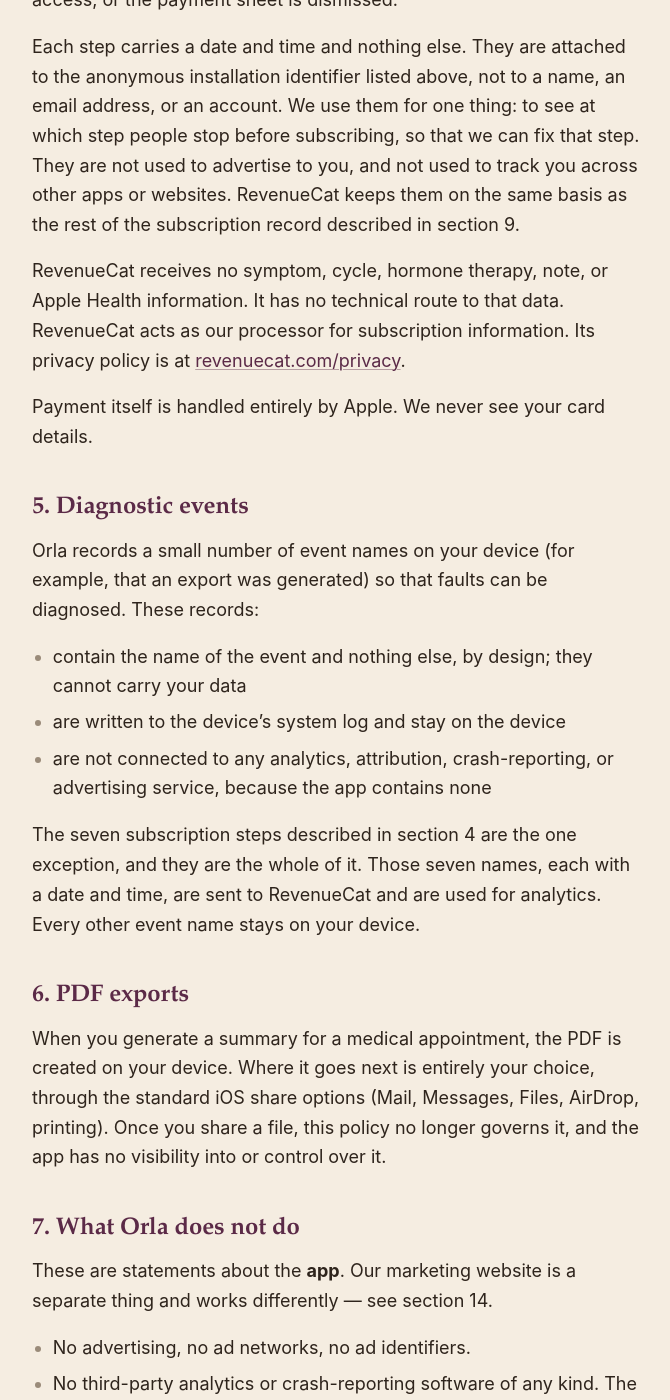
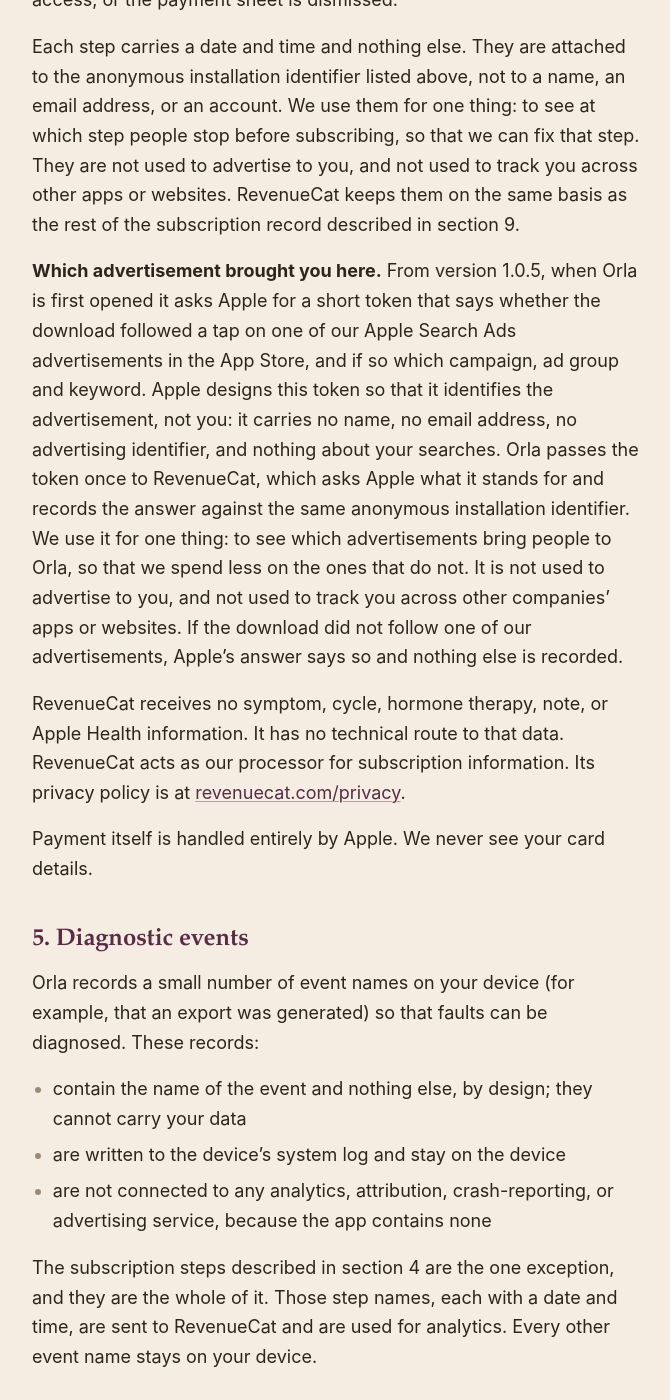
Before and after one commit to vdburger1991/tjbventures-legal, a Jekyll site: the page built from privacy.md, in a window 1280 px wide and 1400 px high, scrolled down 2365 px. Shown: the whole window, without its empty margins (304-974 px from the left). Built offline with Jekyll 4.4.1, drawn with Linux system fonts in a browser that asks for light colours; some of the changed text lies outside the part shown.

Commit message:
Orla privacy: Apple Search Ads attribution token from 1.0.5 (section 4, section 7 note); subscription-step count wording made version-neutral; updated 17 Sep 2026
Co-Authored-By: Claude Fable 5.1 <noreply@anthropic.com>

```diff
--- a/privacy.md
+++ b/privacy.md
@@ -52,6 +52,8 @@ Orla uses RevenueCat to manage App Store subscriptions. RevenueCat is the only t
 
 Each step carries a date and time and nothing else. They are attached to the anonymous installation identifier listed above, not to a name, an email address, or an account. We use them for one thing: to see at which step people stop before subscribing, so that we can fix that step. They are not used to advertise to you, and not used to track you across other apps or websites. RevenueCat keeps them on the same basis as the rest of the subscription record described in section 9.
 
+**Which advertisement brought you here.** From version 1.0.5, when Orla is first opened it asks Apple for a short token that says whether the download followed a tap on one of our Apple Search Ads advertisements in the App Store, and if so which campaign, ad group and keyword. Apple designs this token so that it identifies the advertisement, not you: it carries no name, no email address, no advertising identifier, and nothing about your searches. Orla passes the token once to RevenueCat, which asks Apple what it stands for and records the answer against the same anonymous installation identifier. We use it for one thing: to see which advertisements bring people to Orla, so that we spend less on the ones that do not. It is not used to advertise to you, and not used to track you across other companies' apps or websites. If the download did not follow one of our advertisements, Apple's answer says so and nothing else is recorded.
+
 RevenueCat receives no symptom, cycle, hormone therapy, note, or Apple Health information. It has no technical route to that data. RevenueCat acts as our processor for subscription information. Its privacy policy is at [revenuecat.com/privacy](https://www.revenuecat.com/privacy/).
 
 Payment itself is handled entirely by Apple. We never see your card details.
@@ -64,7 +66,7 @@ Orla records a small number of event names on your device (for example, that an
 - are written to the device's system log and stay on the device
 - are not connected to any analytics, attribution, crash-reporting, or advertising service, because the app contains none
 
-The seven subscription steps described in section 4 are the one exception, and they are the whole of it. Those seven names, each with a date and time, are sent to RevenueCat and are used for analytics. Every other event name stays on your device.
+The subscription steps described in section 4 are the one exception, and they are the whole of it. Those step names, each with a date and time, are sent to RevenueCat and are used for analytics. Every other event name stays on your device.
 
 ## 6. PDF exports
 
@@ -74,8 +76,8 @@ When you generate a summary for a medical appointment, the PDF is created on you
 
 These are statements about the **app**. Our marketing website is a separate thing and works differently — see section 14.
 
-- No advertising, no ad networks, no ad identifiers.
-- No third-party analytics or crash-reporting software of any kind. The seven subscription steps in section 4 go through RevenueCat, the subscription component described there, and not through an analytics product.
+- No advertising, no ad networks, no ad identifiers. The one thing Orla asks Apple is whether the download followed one of our own App Store advertisements — see section 4.
+- No third-party analytics or crash-reporting software of any kind. The subscription steps in section 4 go through RevenueCat, the subscription component described there, and not through an analytics product.
 - No sale or rental of personal information to anyone, for any purpose.
 - No tracking of you across other companies' apps or websites.
 - No sharing of your health information with data brokers, advertisers, employers, or insurers.
@@ -86,7 +88,7 @@ In Settings, "Delete all my data" permanently removes everything the app holds:
 
 Deleting the app from your device removes its local storage.
 
-The seven subscription steps described in section 4 are held by RevenueCat, not by the app, so deleting your data in the app does not remove them. They contain no health information, only a date and time for each step.
+The subscription steps described in section 4 are held by RevenueCat, not by the app, so deleting your data in the app does not remove them. They contain no health information, only a date and time for each step.
 
 Deletion is not reversible and we cannot restore data for you, because we never held it.
 
@@ -94,7 +96,7 @@ Your subscription is separate. Deleting your data does not cancel a subscription
 
 ## 9. How long information is kept
 
-On-device information is kept until you delete it. Subscription records held by RevenueCat are kept for the life of the subscription and for the period afterwards required for financial and tax record-keeping. The seven subscription steps described in section 4 are part of that record and are kept for the same period.
+On-device information is kept until you delete it. Subscription records held by RevenueCat are kept for the life of the subscription and for the period afterwards required for financial and tax record-keeping. The subscription steps described in section 4 are part of that record and are kept for the same period.
 
 ## 10. Your rights
 
@@ -114,7 +116,7 @@ Orla is intended for adults and is not directed at anyone under 18. We do not kn
 
 ## 12. International transfers
 
-We hold no health data, so there is no international transfer of it by us. Subscription information, including the seven subscription steps described in section 4, is processed by RevenueCat, which operates in the United States, under contractual safeguards including the applicable standard contractual clauses.
+We hold no health data, so there is no international transfer of it by us. Subscription information, including the subscription steps described in section 4, is processed by RevenueCat, which operates in the United States, under contractual safeguards including the applicable standard contractual clauses.
 
 ## 13. Security
 
```
Also changed, not shown: other parts of privacy.md (+1 -1 lines).
